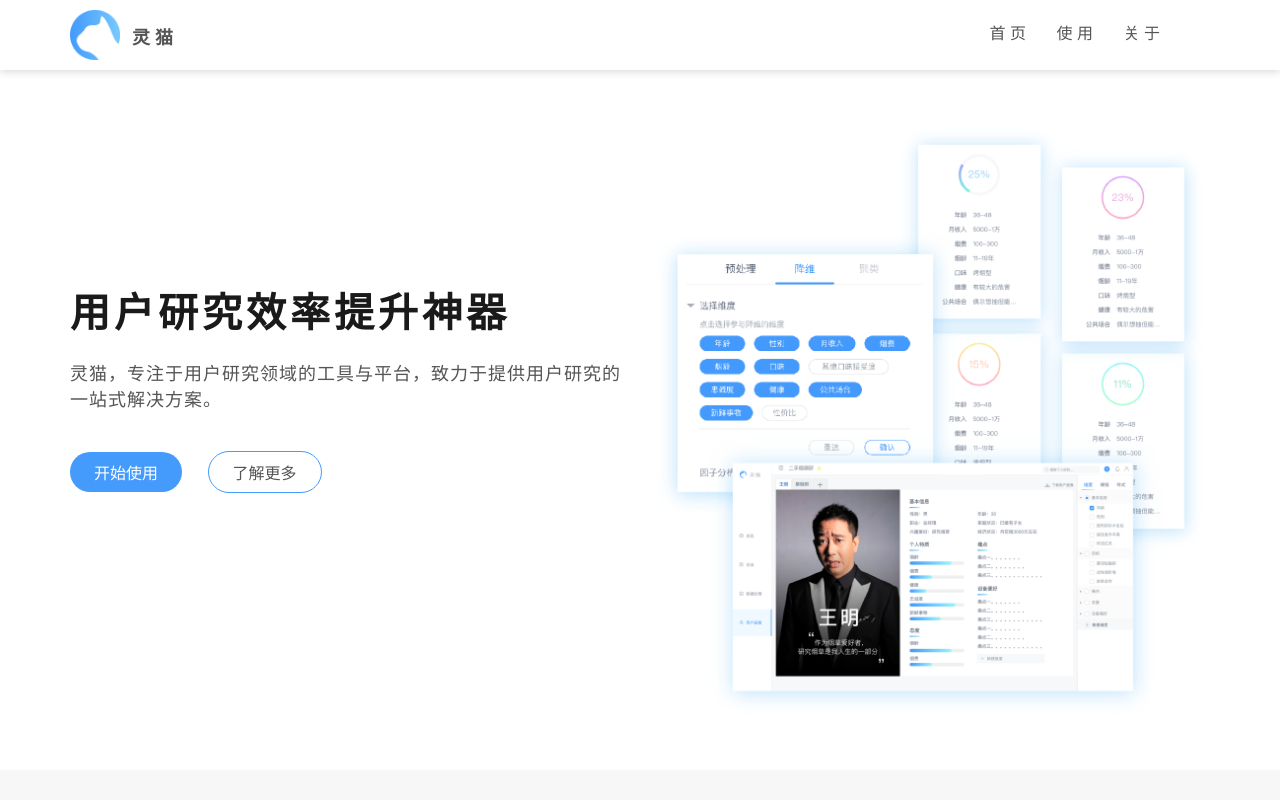
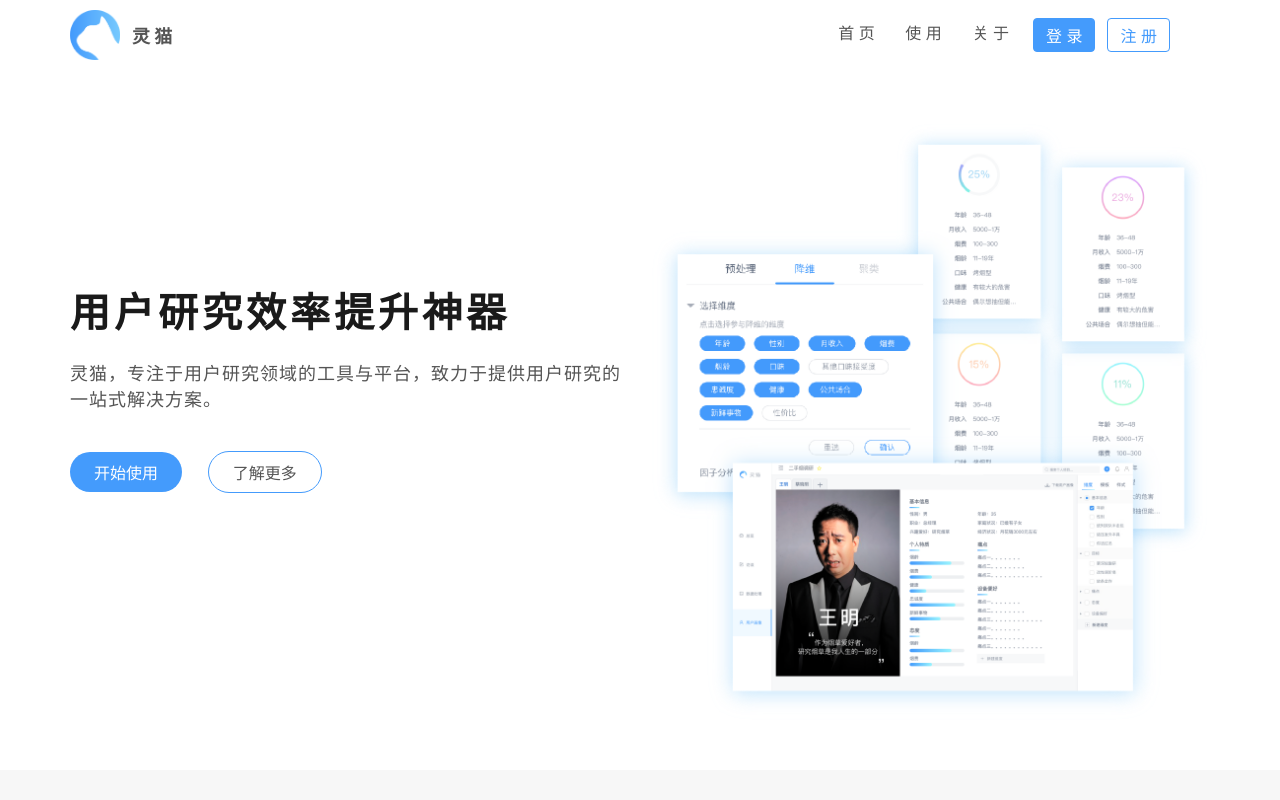
Before and after one commit to 854605104/legion-landing-page, a plain HTML site: page index.html in a window 1280 px wide. Shown: the top 800 px of the page. Drawn offline with Linux system fonts and the light colour scheme; a web font is replaced by a local one.

Commit message:
version1.1

```diff
--- a/index.html
+++ b/index.html
@@ -17,9 +17,11 @@
             <div class="row">
                 <img src="resources/img/LOGO.png" alt="LOGO" class="bar-logo">
                 <h5 class="nav-bar-title">灵 猫</h5>
+                <a href="/user/login" class="btn-regis">注 册</a>
+                <a href="/user/login" class="btn-login">登 录</a>
                 <ul class="nav-bar-tab">
-                    <li><a href="#">首 页</a></li>
-                    <li><a href="#">使 用</a></li>
+                    <li><a href="index.html">首 页</a></li>
+                    <li><a href="/user/login">使 用</a></li>
                     <li><a href="#">关 于</a></li>
                 </ul>
             </div>
@@ -28,8 +30,8 @@
             <div class="col span-1-of-2">
                 <h1 class="head-box-title"><span>用户研究</span>效率提升神器</h1>
                 <h4 class="head-box-subtitle">灵猫，专注于用户研究领域的工具与平台，致力于提供用户研究的一站式解决方案。</h4>
-                <a class="btn" href="#">开始使用</a>
-                <a class="btn-ghost" href="#">了解更多</a>
+                <a class="btn" href="/user/login">开始使用</a>
+                <a class="btn-ghost" href="index.html">了解更多</a>
             </div>
             <div class="col span-1-of-2">
                 <img src="resources/img/element1.png" class="element1" alt="element">
@@ -118,7 +120,7 @@
                 <h4 class="final-subtitle">具有现代感的视觉风格和交互体验，认真打磨产品细节，只为让您的使用体验如丝滑般流畅，让用研变成一种享受。</h4>
             </div>
             <div class="col span-1-of-2 btn-holder">
-                <a href="#" class="btn-white">立即体验</a>
+                <a href="/user/login" class="btn-white">立即体验</a>
             </div>
         </div>
         <div class="row"></div>
--- a/resources/style.css
+++ b/resources/style.css
@@ -19,7 +19,8 @@ html,
 body {
   background-color: #fff;
   color: #555;
-  font-family:sans-serif;
+  font-family: "Chinese Quote", -apple-system, BlinkMacSystemFont, "Segoe UI", "PingFang SC", "Hiragino Sans GB", "Microsoft YaHei", "Helvetica Neue", Helvetica, Arial, sans-serif,
+  "Apple Color Emoji", "Segoe UI Emoji", "Segoe UI Symbol";
   font-weight: 300;
   font-size: 20px;
   text-rendering: optimizeLegibility;
@@ -89,13 +90,41 @@ input[type = submit]{
 
 .nav-bar{
   background: white;
-  box-shadow: 0 2px 8px rgba(0,0,0,0.15);
+}
+
+.btn-regis{
+  display: inline-block;
+  border: 1px solid #449bfc;
+  color: #449bfc;
+  padding: 4px 12px;
+  font-weight: normal;
+  text-decoration: none;
+  border-radius: 4px;
+  font-size: 16px;
+  margin-top: 18px;
+  margin-right: 40px;
+  float: right;
+}
+
+.btn-login{
+  display: inline-block;
+  border: 1px solid #449bfc;
+  background-color: #449bfc;
+  color: white;
+  padding: 4px 12px;
+  font-weight: normal;
+  text-decoration: none;
+  border-radius: 4px;
+  font-size: 16px;
+  margin-top: 18px;
+  margin-right: 12px;
+  float: right;
 }
 
 .nav-bar-tab{
   float: right;
   list-style: none;
-  margin-right: 50px;
+  margin-right: 24px;
 }
 
 .nav-bar-tab li{
@@ -118,14 +147,14 @@ input[type = submit]{
 
 .nav-bar-tab li a:hover,
 .nav-bar-tab li a:active {
-  border-bottom: 2px solid #135187;
+  border-bottom: 1px solid dodgerblue;
   color: dodgerblue;
 }
 
 .nav-bar-title{
   font-weight: bold;
   font-size: 18px;
-  margin-top: 23px;
+  margin-top: 22px;
   display: inline-block;
   float: left;
   margin-left: 12px;
```
